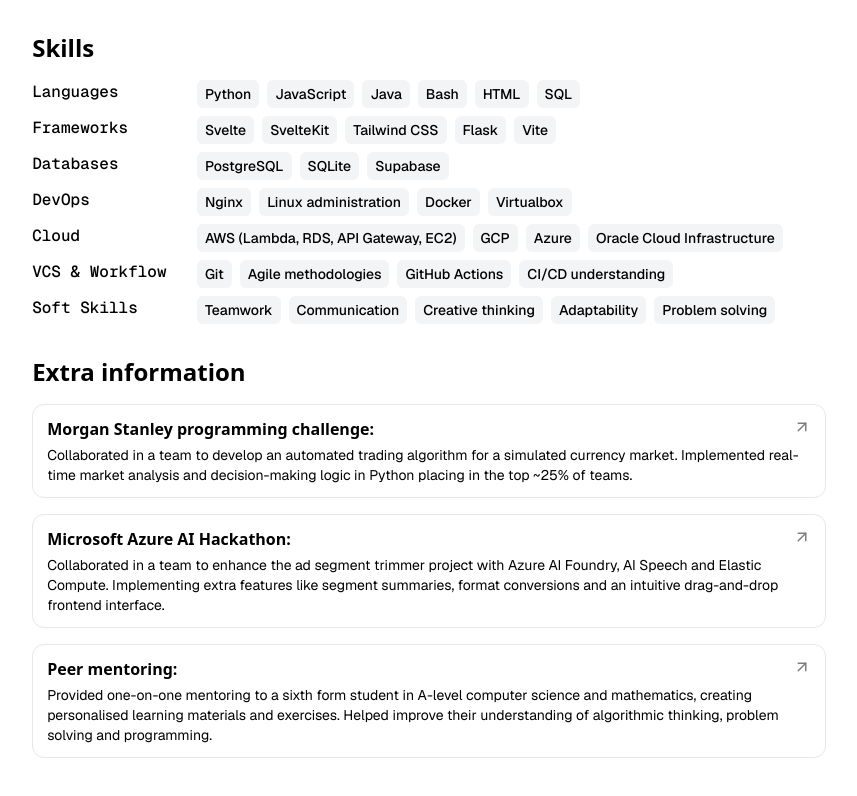
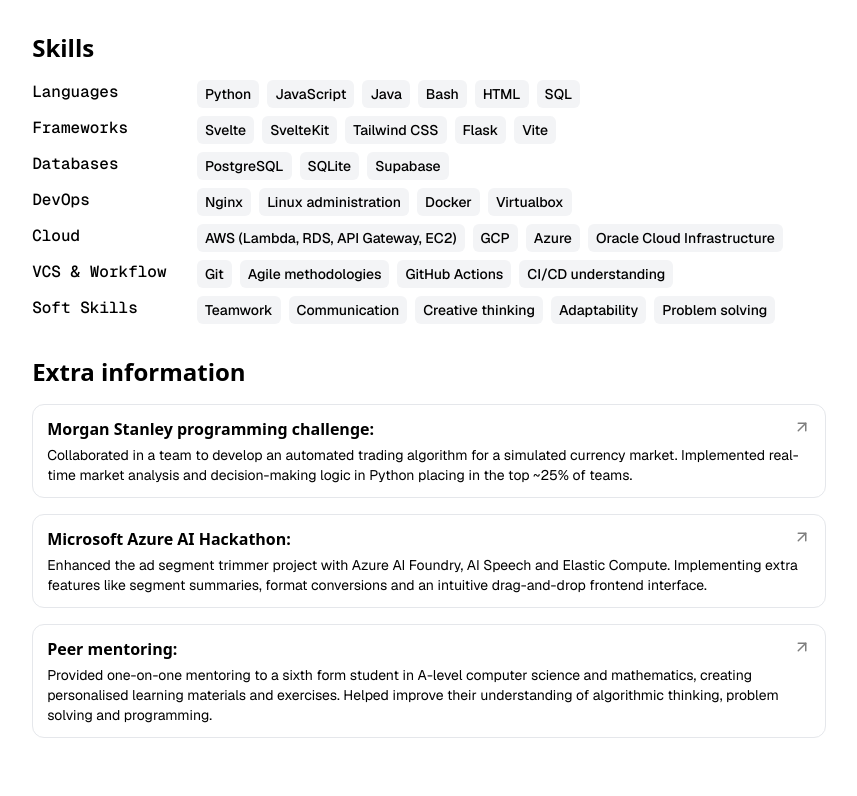
Before and after one commit to nocdn/cv, a Svelte app: page / in a window 1280 px wide. Shown: the part 1567-2363 px from the top of the page, without its empty margins (211-1068 px from the left). Built offline with nearby package versions, Linux system fonts and the light colour scheme.

Commit message:
feat: clarified hackathon

```diff
--- a/src/Extras.svelte
+++ b/src/Extras.svelte
@@ -14,7 +14,7 @@
 
   <Extra
     title="Microsoft Azure AI Hackathon"
-    description="Collaborated in a team to enhance the ad segment trimmer project with Azure AI Foundry, AI Speech and Elastic Compute. Implementing extra features like segment summaries, format conversions and an intuitive drag-and-drop frontend interface."
+    description="Enhanced the ad segment trimmer project with Azure AI Foundry, AI Speech and Elastic Compute. Implementing extra features like segment summaries, format conversions and an intuitive drag-and-drop frontend interface."
     link="https://azureaidev.devpost.com/"
   />
 
```
